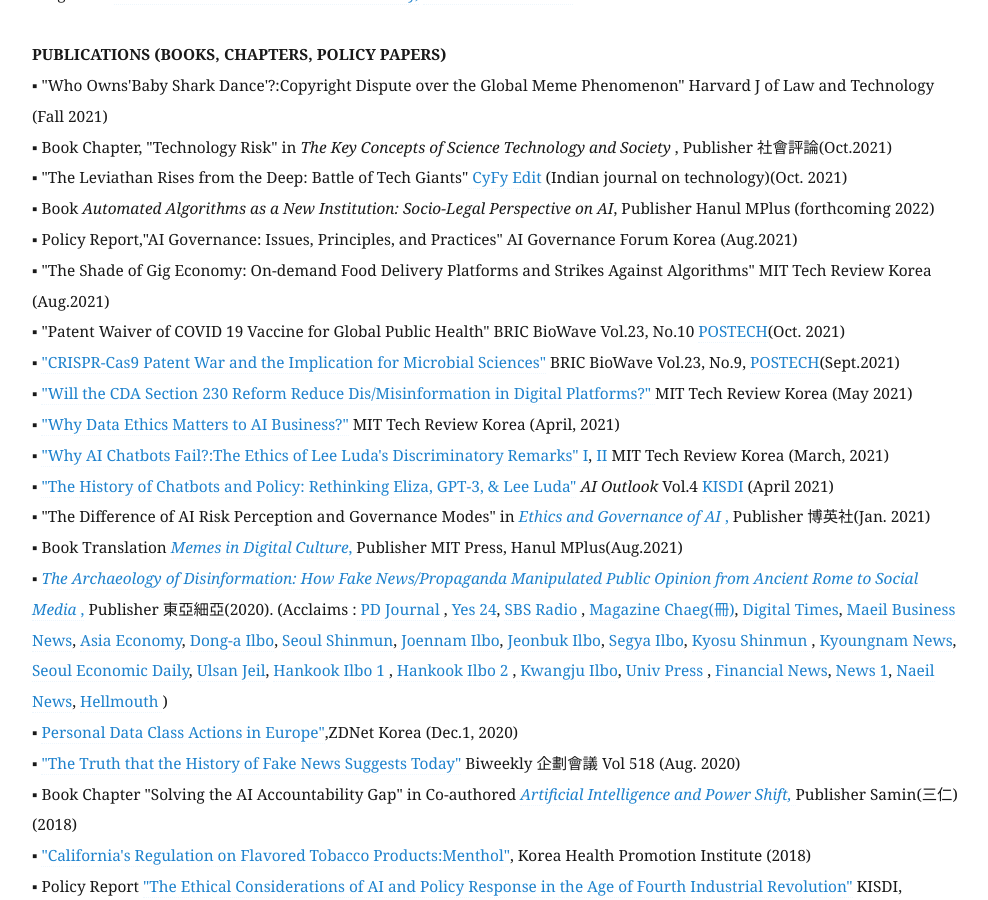
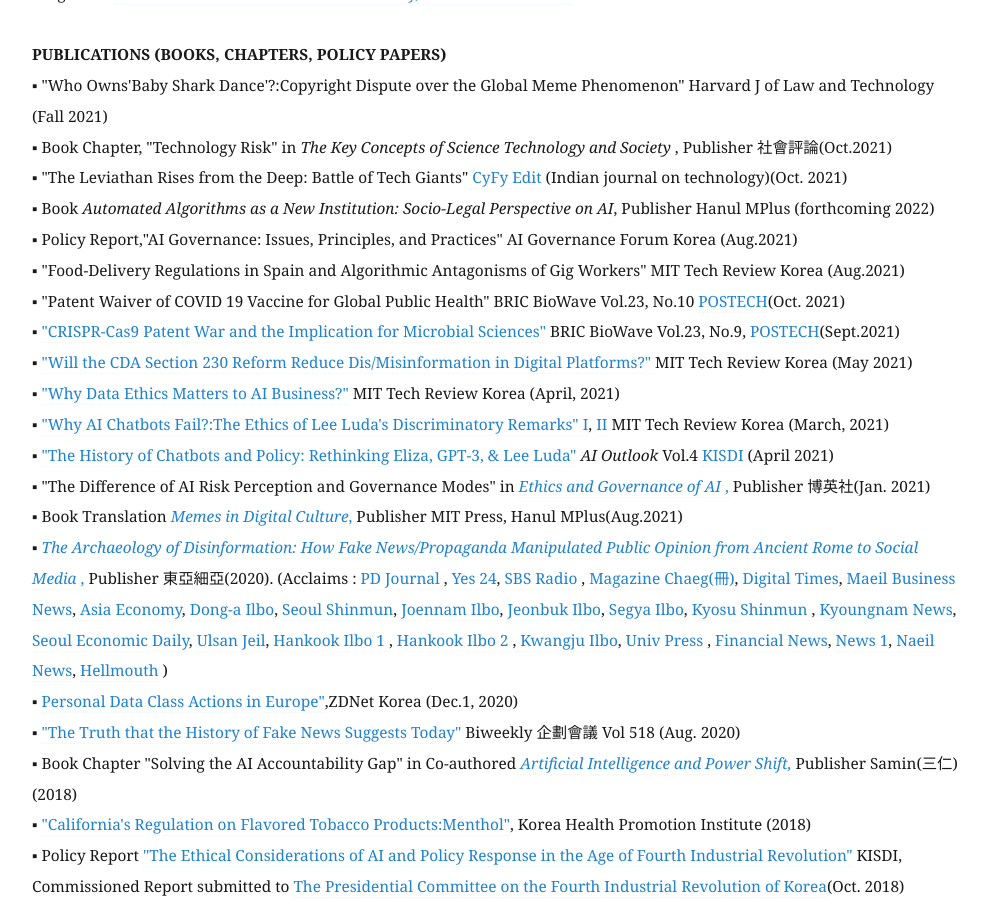
Before and after one commit to eunchangchoi/eunchangchoi.github.io, a Jekyll site: the page built from index.md, in a window 1280 px wide and 900 px high, scrolled down 1897 px. Shown: the whole window, without its empty margins (68-1056 px from the left). Built offline with Jekyll 4.4.1, drawn with Linux system fonts in a browser that asks for light colours.

Commit message:
Update index.md

```diff
--- a/index.md
+++ b/index.md
@@ -38,7 +38,7 @@
 ▪ "The Leviathan Rises from the Deep: Battle of Tech Giants"<a href="https://www.orfonline.org/series/the-cyfy-edit/"> CyFy Edit</a> (Indian journal on technology)(Oct. 2021) <br>
 ▪ Book <i> Automated Algorithms as a New Institution: Socio-Legal Perspective on AI</i>, Publisher Hanul MPlus (forthcoming 2022) <br>
 ▪ Policy Report,"AI Governance: Issues, Principles, and Practices" AI Governance Forum Korea (Aug.2021) <br>
-▪ "The Shade of Gig Economy: On-demand Food Delivery Platforms and Strikes Against Algorithms" MIT Tech Review Korea (Aug.2021)<br>
+▪ "Food-Delivery Regulations in Spain and Algorithmic Antagonisms of Gig Workers" MIT Tech Review Korea (Aug.2021)<br>
 ▪ "Patent Waiver of COVID 19 Vaccine for Global Public Health" BRIC BioWave Vol.23, No.10 <a href="https://www.ibric.org/biowave/bio_webzine_index.php"> POSTECH</a>(Oct. 2021)<br>
 ▪ <a href="https://www.ibric.org/myboard/read.php?Board=report&id=3843">"CRISPR-Cas9 Patent War and the Implication for Microbial Sciences"</a> BRIC BioWave Vol.23, No.9,  <a href="https://www.ibric.org/biowave/bio_webzine_index.php"> POSTECH</a>(Sept.2021)<br>
 ▪ <a href="https://www.technologyreview.kr/communicatioins-decency-act-misinformation/">"Will the CDA Section 230 Reform Reduce Dis/Misinformation in Digital Platforms?" </a> MIT Tech Review Korea (May 2021) <br>
```
